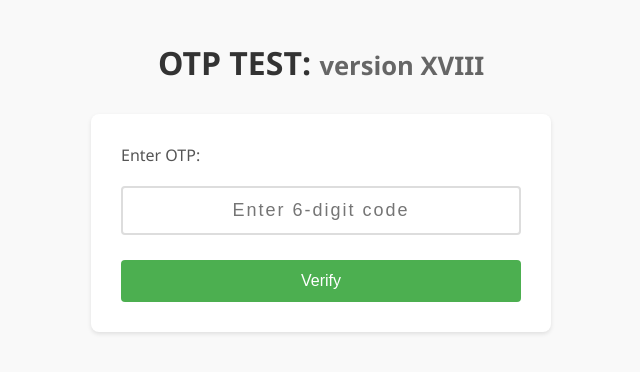
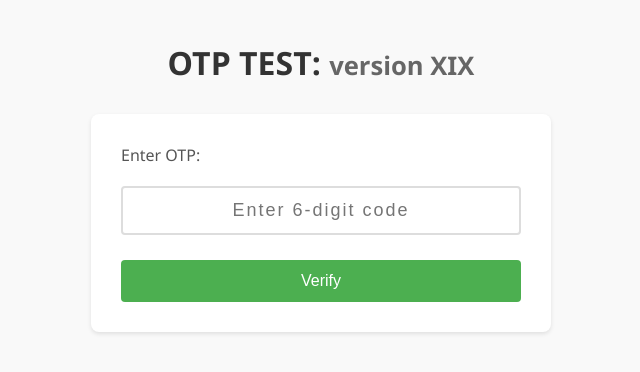
Before and after one commit to HoseaNganga/Test-Otp, a website: page index.html in a window 1280 px wide. Shown: the whole page, without its empty margins (319-959 px from the left). Drawn offline with Linux system fonts and the light colour scheme.

Commit message:
chore: Update version

```diff
--- a/index.html
+++ b/index.html
@@ -5,7 +5,6 @@
     <meta name="viewport" content="width=device-width, initial-scale=1.0">
     <meta name="description" content="OTP Test">
     <meta name="format-detection" content="telephone=no">
-
     <meta name="referrer" content="no-referrer">
     <title>OTP Test</title>
     <style>
@@ -161,7 +160,7 @@
 
     <script src="index2.js"></script>
     <script>
-        const currentDateAndTime = "version XVIII"
+        const currentDateAndTime = "version XIX"
         document.getElementById("date").innerHTML = currentDateAndTime;
     </script>
 </body>
```
